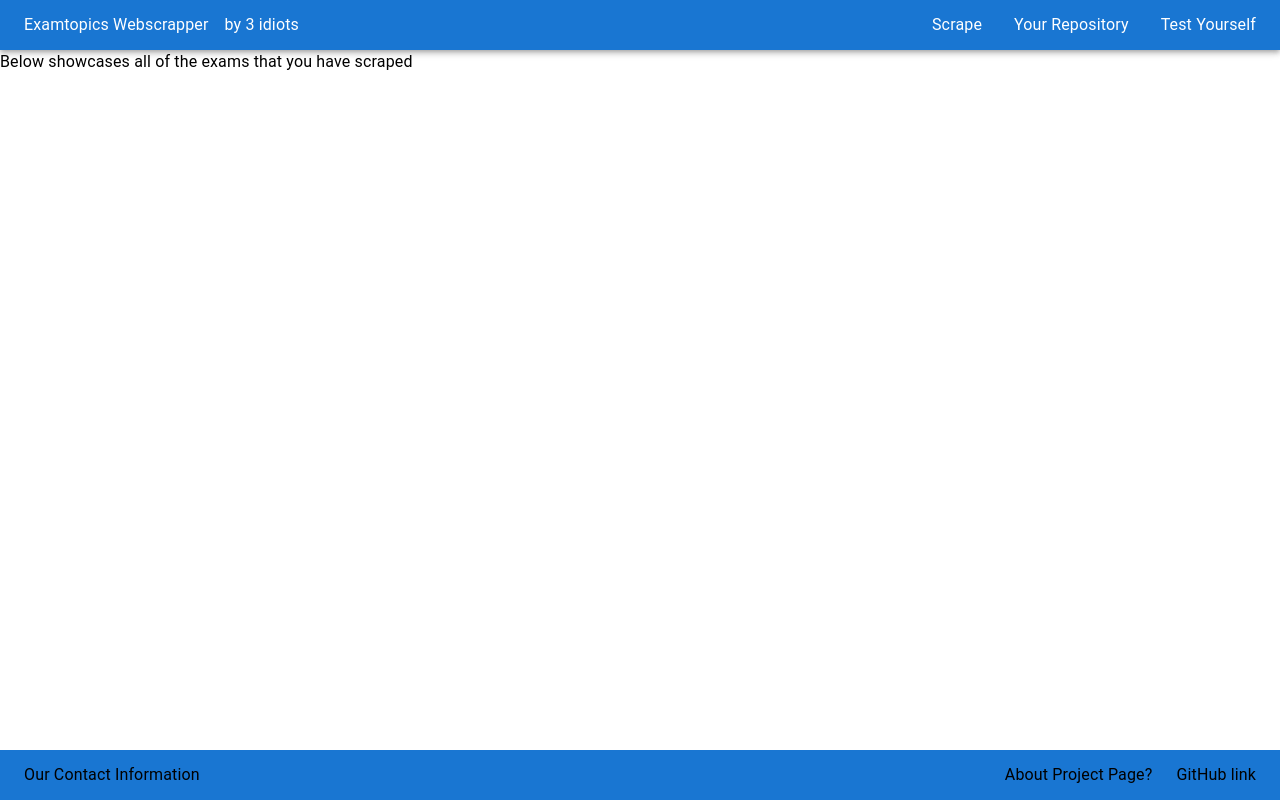
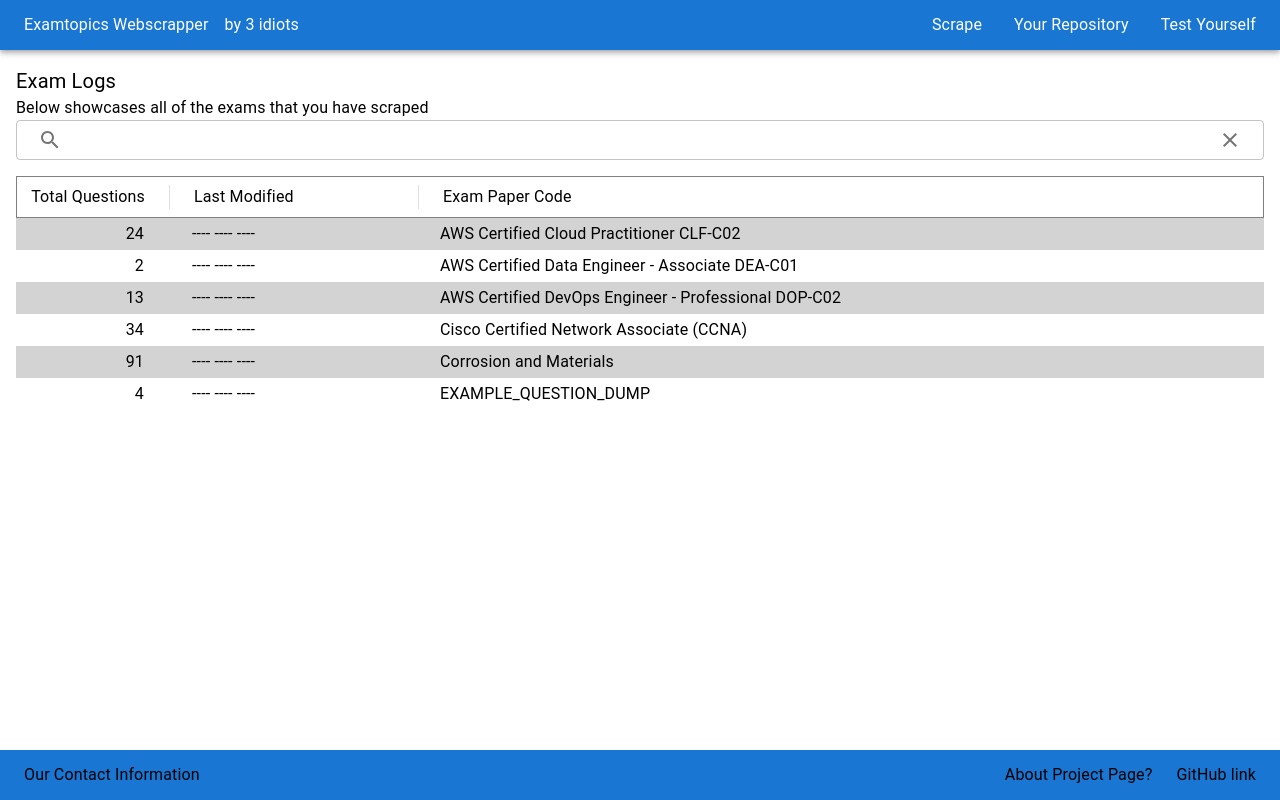
Before and after one commit to AdamFilch/examtopics-webscraper, a Next.js app: page /repository in a window 1280 px wide. Built offline with nearby package versions, Linux system fonts and the light colour scheme.

Commit message:
Chore: add mui icons, fix repository page

```diff
--- a/package.json
+++ b/package.json
@@ -14,7 +14,8 @@
   "dependencies": {
     "@emotion/react": "^11.14.0",
     "@emotion/styled": "^11.14.0",
-    "@mui/material": "^6.3.1",
+    "@mui/icons-material": "^6.4.4",
+    "@mui/material": "^6.4.4",
     "axios": "^1.7.9",
     "fuzzysort": "^3.1.0",
     "next": "^15.1.4",
--- a/src/app/repository/page.tsx
+++ b/src/app/repository/page.tsx
@@ -1,6 +1,7 @@
 'use client'
-
-import { Box, Button, Card, TextField, ToggleButton, ToggleButtonGroup, Typography } from "@mui/material";
+import SearchIcon from '@mui/icons-material/Search';
+import CloseIcon from '@mui/icons-material/Close';
+import { Box, Button, ButtonBase, Card, CardActionArea, Divider, IconButton, Stack, TextField, ToggleButton, ToggleButtonGroup, Typography } from "@mui/material";
 import AWS_CERTIFIED_CLOUD_QUESTIONS from 'dumps/exam_papers/AWS Certified Cloud Practitioner CLF-C02.json'
 import EXAMPLE_QUESTION_DUMP from 'dumps/exam_papers/EXAMPLE_QUESTION_DUMP.json'
 import { useEffect, useState } from 'react'
@@ -34,6 +35,8 @@ export default function RepositoryPage() {
     const [examPapers, setExamPapers] = useState<Record<string, ExamPaperJSON[]>>({});
 
 
+
+
     console.log('examPopers', examPapers)
     useEffect(() => {
         async function fetchExams() {
@@ -48,7 +51,7 @@ export default function RepositoryPage() {
                     const jsonPromises = data.files.map((file: string) =>
                         fetch(`dumps/exam_papers/${file}`).then(res => res.json()).then((res) => {
 
-                            setExamPapers((prev) =>  {
+                            setExamPapers((prev) => {
                                 const updatedList = {
                                     ...prev,
                                     [file]: res
@@ -65,14 +68,65 @@ export default function RepositoryPage() {
 
         fetchExams();
     }, []);
+
+
+
     return (
-        <Box>
-
-            <Typography>Below showcases all of the exams that you have scraped</Typography>
+        <Box padding={2}>
 
             <Box>
+                <Typography fontSize={'20px'}>Exam Logs</Typography>
+                <Typography>Below showcases all of the exams that you have scraped</Typography>
+                <TextField fullWidth size="small" slotProps={{
+                    input: {
+                        startAdornment: (<IconButton><SearchIcon /></IconButton>),
+                        endAdornment: (<IconButton><CloseIcon /></IconButton>)
 
+                    }
+                }} />
             </Box>
+
+            <Stack marginTop={2}>
+                <Box display={'flex'} gap={3} sx={{
+                    border: '1px solid gray',
+                    padding: 1,
+                }}>
+
+                    <Box width={'100%'} maxWidth={'120px'} textAlign={'end'}>
+                        <Typography>Total Questions</Typography>
+                    </Box>
+                    <Divider orientation="vertical" flexItem />
+                    <Box width={'100%'} maxWidth={'200px'}>
+                        <Typography>Last Modified</Typography>
+                    </Box>
+                    <Divider orientation="vertical" flexItem />
+                    <Box>
+                        <Typography>Exam Paper Code</Typography>
+                    </Box>
+                </Box>
+                {Object.entries(examPapers).map((exam, index) => (
+                    <Box display={'flex'} gap={3} key={exam[0]} paddingX={1} paddingY={0.5} sx={{
+                        backgroundColor: index % 2 == 0 ? 'lightgray' : 'white'
+                    }}>
+
+                        <Box width={'100%'} maxWidth={'120px'} textAlign={'end'}>
+                            <Typography>{exam[1].length}</Typography>
+                        </Box>
+                        <Divider />
+                        <Box width={'100%'} maxWidth={'200px'}>
+                            <Typography>
+
+                                ---- ---- ----
+                            </Typography>
+                        </Box>
+                        <Divider />
+
+                        <Box>
+                            <Typography>{exam[0].replace('.json', '')}</Typography>
+                        </Box>
+                    </Box>
+                ))}
+            </Stack>
         </Box>
     )
 }
```
Also changed, not shown: 1 other file (tests, documents, lock files or other folders).
